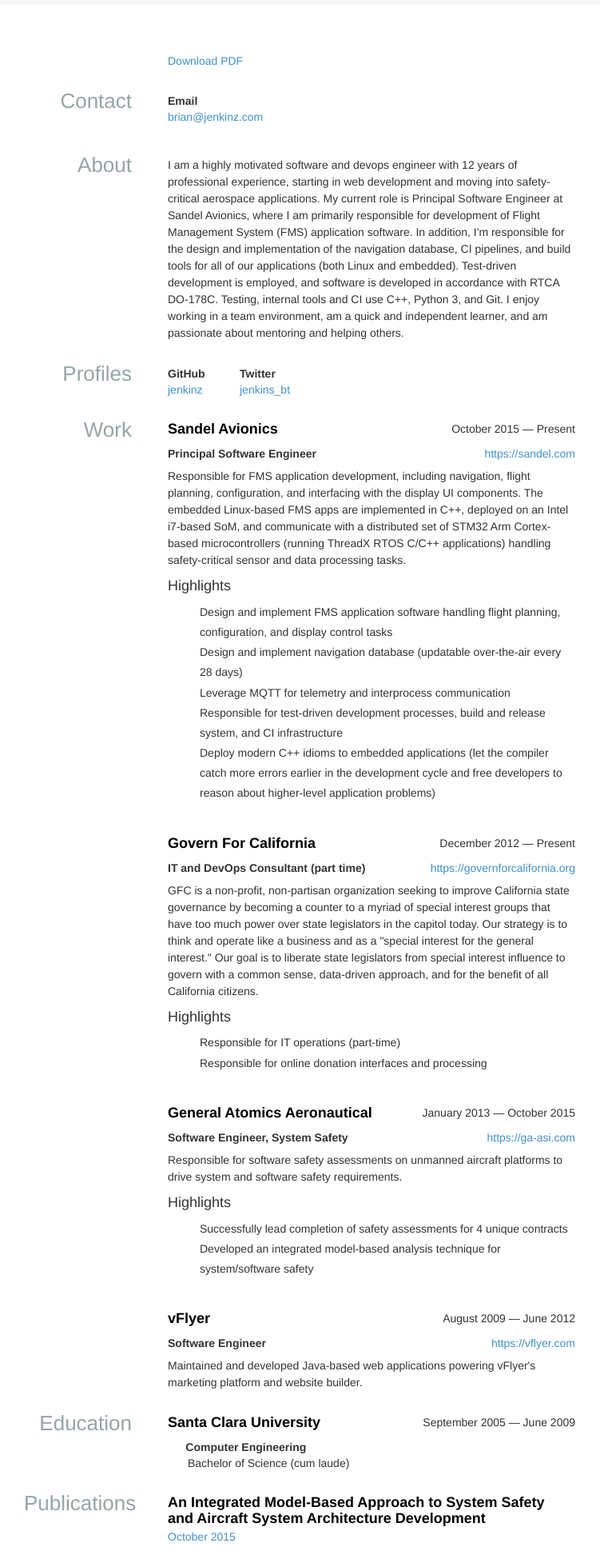
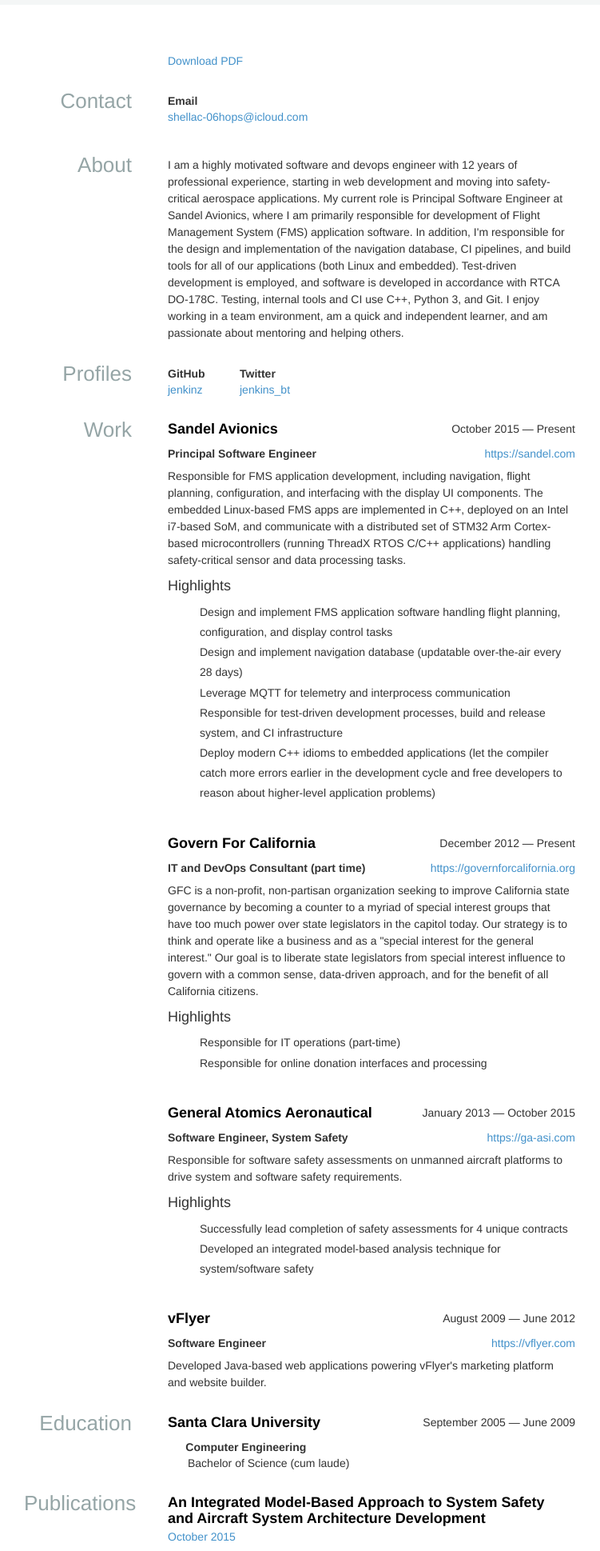
Before and after one commit to jenkinz/jenkinz.github.io, a website: page index.html in a window 1280 px wide. Shown: the part 180-2119 px from the top of the page at 80% size, without its empty margins (265-1016 px from the left). Drawn offline with nearby package versions, Linux system fonts and the light colour scheme; some icons are missing.

Commit message:
Update job descriptions

```diff
--- a/index.html
+++ b/index.html
@@ -286,7 +286,8 @@
 				<div class="row">
 					<div class="col-sm-6">
 						<strong>Email</strong>
-						<div class="email"><a href="mailto:brian@jenkinz.com">brian@jenkinz.com</a></div>
+						<div class="email"><a href="mailto:shellac-06hops@icloud.com">shellac-06hops@icloud.com</a>
+						</div>
 					</div>
 				</div>
 			</div>
@@ -442,8 +443,8 @@
 							Software Engineer
 						</div>
 						<div class="summary">
-							<p>Maintained and developed Java-based web applications powering vFlyer&#x27;s marketing
-								platform and website builder.</p>
+							<p>Developed Java-based web applications powering vFlyer&#x27;s marketing platform and
+								website builder.</p>
 						</div>
 					</div>
 				</div>
--- a/resume.json
+++ b/resume.json
@@ -3,7 +3,7 @@
         "name": "Brian T. Jenkins",
         "label": "Software and DevOps Engineer",
         "image": "",
-        "email": "brian@jenkinz.com",
+        "email": "shellac-06hops@icloud.com",
         "summary": "I am a highly motivated software and devops engineer with 12 years of professional experience, starting in web development and moving into safety-critical aerospace applications. My current role is Principal Software Engineer at Sandel Avionics, where I am primarily responsible for development of Flight Management System (FMS) application software. In addition, I'm responsible for the design and implementation of the navigation database, CI pipelines, and build tools for all of our applications (both Linux and embedded). Test-driven development is employed, and software is developed in accordance with RTCA DO-178C. Testing, internal tools and CI use C++, Python 3, and Git. I enjoy working in a team environment, am a quick and independent learner, and am passionate about mentoring and helping others.",
         "location": {
             "city": "San Diego",
@@ -69,7 +69,7 @@
             "website": "https://vflyer.com",
             "startDate": "August 2009",
             "endDate": "June 2012",
-            "summary": "Maintained and developed Java-based web applications powering vFlyer's marketing platform and website builder."
+            "summary": "Developed Java-based web applications powering vFlyer's marketing platform and website builder."
         }
     ],
     "education": [
```
Also changed, not shown: 1 other file.
